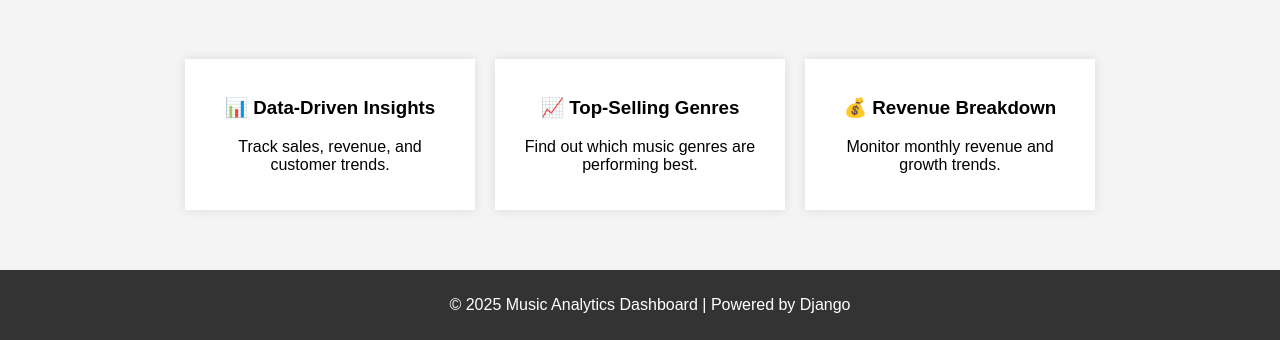
After one commit to badalharit/Music-Store-Analytical-Reports-Using-MySQL, a Django app: page / in a window 1280 px wide. The commit adds this page. Shown: the part 480-820 px from the top of the page. Run offline with Django 5.2, Linux system fonts and the light colour scheme.

Commit message:
Django Dashboard | WIP

```diff
--- a/reports/dashboard/analytics/models.py
+++ b/reports/dashboard/analytics/models.py
@@ -1,8 +1,10 @@
 from django.db import models
 
 class TopGenres(models.Model):
+    genre_id = models.DecimalField(max_digits=10,decimal_places=2)
     genre_name = models.CharField(max_length=255)
     total_purchases = models.DecimalField(max_digits=10, decimal_places=2)
+    total_revenue = models.DecimalField(max_digits=10,decimal_places=2)
 
     class Meta:
         managed = False
--- /dev/null
+++ b/reports/dashboard/analytics/static/css/style.css
@@ -0,0 +1,62 @@
+/* General Styles */
+body {
+    font-family: Arial, sans-serif;
+    margin: 0;
+    padding: 0;
+    text-align: center;
+    background: #f4f4f4;
+}
+
+/* Header */
+header {
+    background: #333;
+    color: white;
+    padding: 1em;
+}
+
+header nav a {
+    color: white;
+    margin: 0 15px;
+    text-decoration: none;
+    font-size: 1.2em;
+}
+
+/* Hero Section */
+.hero {
+    background: url('/static/images/music-bg.jpg') no-repeat center center/cover;
+    color: white;
+    padding: 100px 20px;
+}
+
+.hero button {
+    padding: 10px 20px;
+    font-size: 1.2em;
+    border: none;
+    cursor: pointer;
+    background: #ff5733;
+    color: white;
+}
+
+/* Features */
+.features {
+    display: flex;
+    justify-content: center;
+    padding: 50px;
+}
+
+.feature-card {
+    background: white;
+    padding: 20px;
+    margin: 10px;
+    box-shadow: 0 0 10px rgba(0, 0, 0, 0.1);
+    width: 250px;
+}
+
+/* Footer */
+footer {
+    background: #333;
+    color: white;
+    padding: 10px;
+    position: absolute;
+    width: 100%;
+}
--- /dev/null
+++ b/reports/dashboard/analytics/static/js/script.js
@@ -0,0 +1,3 @@
+function enterDashboard() {
+    window.location.href = "/analytics/top-genres/";
+}
--- a/reports/dashboard/analytics/templates/analytics/top_genres.html
+++ b/reports/dashboard/analytics/templates/analytics/top_genres.html
@@ -8,15 +8,19 @@
     <table>
         <thead>
             <tr>
+                <th>Genre Id</th>
                 <th>Genre Name</th>
                 <th>Total Sales</th>
+                <th>Total Revenue</th>
             </tr>
         </thead>
         <tbody>
             {% for genre in top_genres %}
             <tr>
+                <td>{{genre.genre_id}}</td>
                 <td>{{ genre.genre_name }}</td>
                 <td>{{ genre.total_purchases }}</td>
+                <td>{{genre.total_revenue}}</td>
             </tr>
             {% endfor %}
         </tbody>
--- /dev/null
+++ b/reports/dashboard/analytics/templates/landing.html
@@ -0,0 +1,50 @@
+<!DOCTYPE html>
+<html lang="en">
+<head>
+    <meta charset="UTF-8">
+    <meta name="viewport" content="width=device-width, initial-scale=1.0">
+    <title>Music Analytics Dashboard</title>
+    <link rel="stylesheet" href="/static/css/style.css">
+    <script defer src="/static/js/script.js"></script>
+</head>
+<body>
+    <!-- Header Section -->
+    <header>
+        <h1>🎵 Music Store Analytics</h1>
+        <nav>
+            <a href="/">Home</a>
+            <a href="/analytics/top-genres/">Top Genres</a>
+            <a href="/analytics/monthly-revenue/">Revenue</a>
+            <a href="/analytics/customer-ltv/">Customer LTV</a>
+        </nav>
+    </header>
+
+    <!-- Hero Section -->
+    <section class="hero">
+        <h2>Unlock Insights from Your Music Store</h2>
+        <p>Analyze top-selling genres, revenue trends, and customer lifetime value.</p>
+        <button onclick="enterDashboard()">Explore Dashboard</button>
+    </section>
+
+    <!-- Features Section -->
+    <section class="features">
+        <div class="feature-card">
+            <h3>📊 Data-Driven Insights</h3>
+            <p>Track sales, revenue, and customer trends.</p>
+        </div>
+        <div class="feature-card">
+            <h3>📈 Top-Selling Genres</h3>
+            <p>Find out which music genres are performing best.</p>
+        </div>
+        <div class="feature-card">
+            <h3>💰 Revenue Breakdown</h3>
+            <p>Monitor monthly revenue and growth trends.</p>
+        </div>
+    </section>
+
+    <!-- Footer -->
+    <footer>
+        <p>&copy; 2025 Music Analytics Dashboard | Powered by Django</p>
+    </footer>
+</body>
+</html>
--- a/reports/dashboard/analytics/views.py
+++ b/reports/dashboard/analytics/views.py
@@ -12,3 +12,6 @@ def monthly_revenue_view(request):
 def customer_lifetime_value_view(request):
     customer_lifetime_values = CustomerLifetimeValue.objects.all()
     return render(request, 'analytics/customer_lifetime_value.html', {'customer_lifetime_values': customer_lifetime_values})
+
+def landing_page(request):
+    return render(request, "landing.html")
--- a/reports/dashboard/dashboard/urls.py
+++ b/reports/dashboard/dashboard/urls.py
@@ -14,10 +14,12 @@ Including another URLconf
     1. Import the include() function: from django.urls import include, path
     2. Add a URL to urlpatterns:  path('blog/', include('blog.urls'))
 """
+from analytics.views import landing_page
 from django.contrib import admin
 from django.urls import path,include
 
 urlpatterns = [
     path('admin/', admin.site.urls),
       path('analytics/', include('analytics.urls')),
+      path("", landing_page, name="landing_page")
 ]
```
